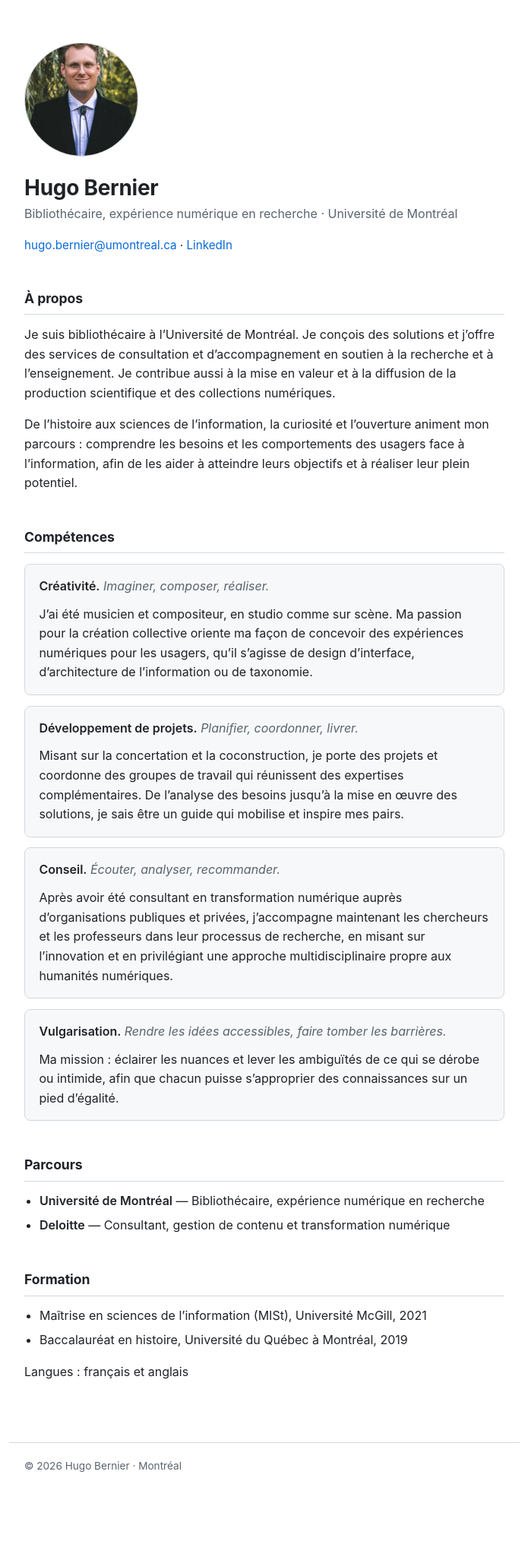
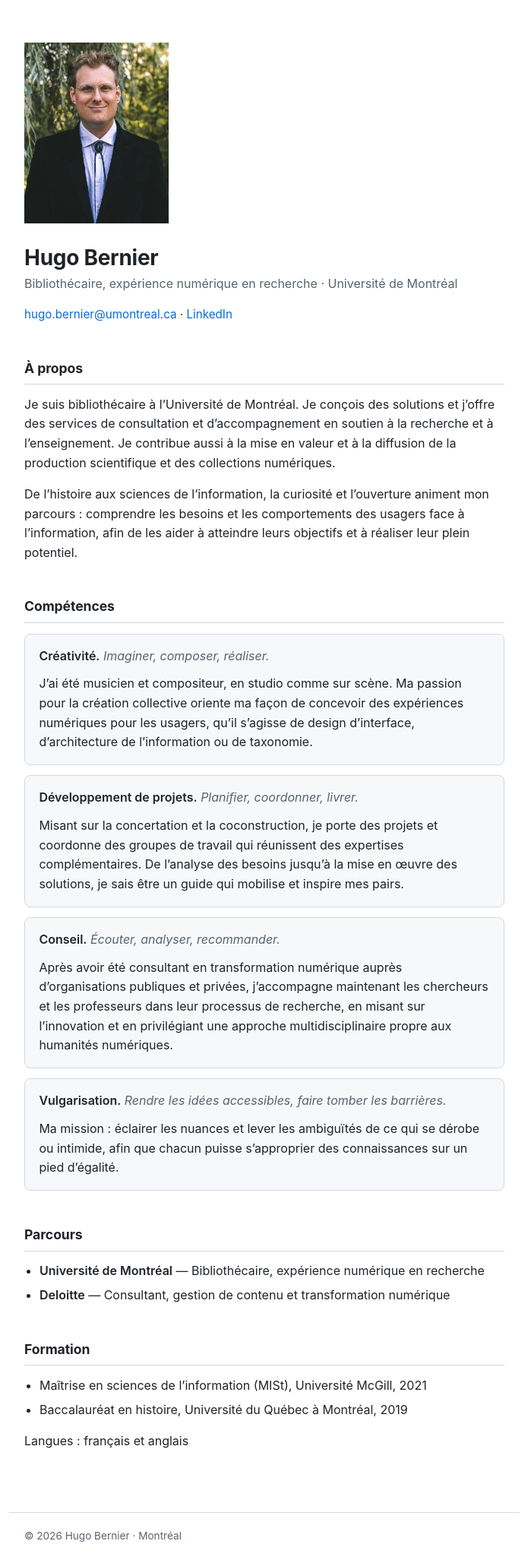
Before and after one commit to hugobibliothecarius/hugobibliothecarius.github.io, a Jekyll site: the page built from index.md, in a window 1280 px wide. Shown: the whole page at 76% size, without its empty margins (292-987 px from the left). Built offline with Jekyll 4.4.1, drawn with Linux system fonts in a browser that asks for light colours; before the commit the page ends 1961 px from its top, so only the background shows below that.

Commit message:
Update style.css

```diff
--- a/assets/css/style.css
+++ b/assets/css/style.css
@@ -39,16 +39,14 @@ body {
   padding: 3.5rem 1.25rem 1rem;
 }
 
-/* --- Entête ------------------------------------------------------ */
+/* --- EntÃªte ------------------------------------------------------ */
 
+/* La photo telle quelle : aucun recadrage, aucun arrondi. */
 .portrait {
-  width: 150px;
-  height: 150px;
-  border-radius: 50%;
-  object-fit: cover;
-  border: 1px solid var(--bordure);
+  width: 190px;
+  height: auto;
   display: block;
-  margin-bottom: 1.5rem;
+  margin-bottom: 1.75rem;
 }
 
 h1 {
@@ -108,7 +106,7 @@ a:focus-visible {
   border-radius: 3px;
 }
 
-/* --- Compétences ------------------------------------------------- */
+/* --- CompÃ©tences ------------------------------------------------- */
 
 .competence {
   background: var(--fond-doux);
@@ -120,7 +118,7 @@ a:focus-visible {
 
 .competence p { margin: 0; }
 
-/* L'énoncé, puis le paragraphe : une respiration entre les deux. */
+/* L'Ã©noncÃ©, puis le paragraphe : une respiration entre les deux. */
 .competence p + p { margin-top: .7rem; }
 
 /* --- Pied -------------------------------------------------------- */
@@ -136,10 +134,10 @@ a:focus-visible {
 
 .pied p { margin: 0; }
 
-/* --- Petits écrans ----------------------------------------------- */
+/* --- Petits Ã©crans ----------------------------------------------- */
 
 @media (max-width: 34rem) {
   .page { padding-top: 2.25rem; }
-  .portrait { width: 120px; height: 120px; }
+  .portrait { width: 150px; }
   h1 { font-size: 1.5rem; }
 }
```
